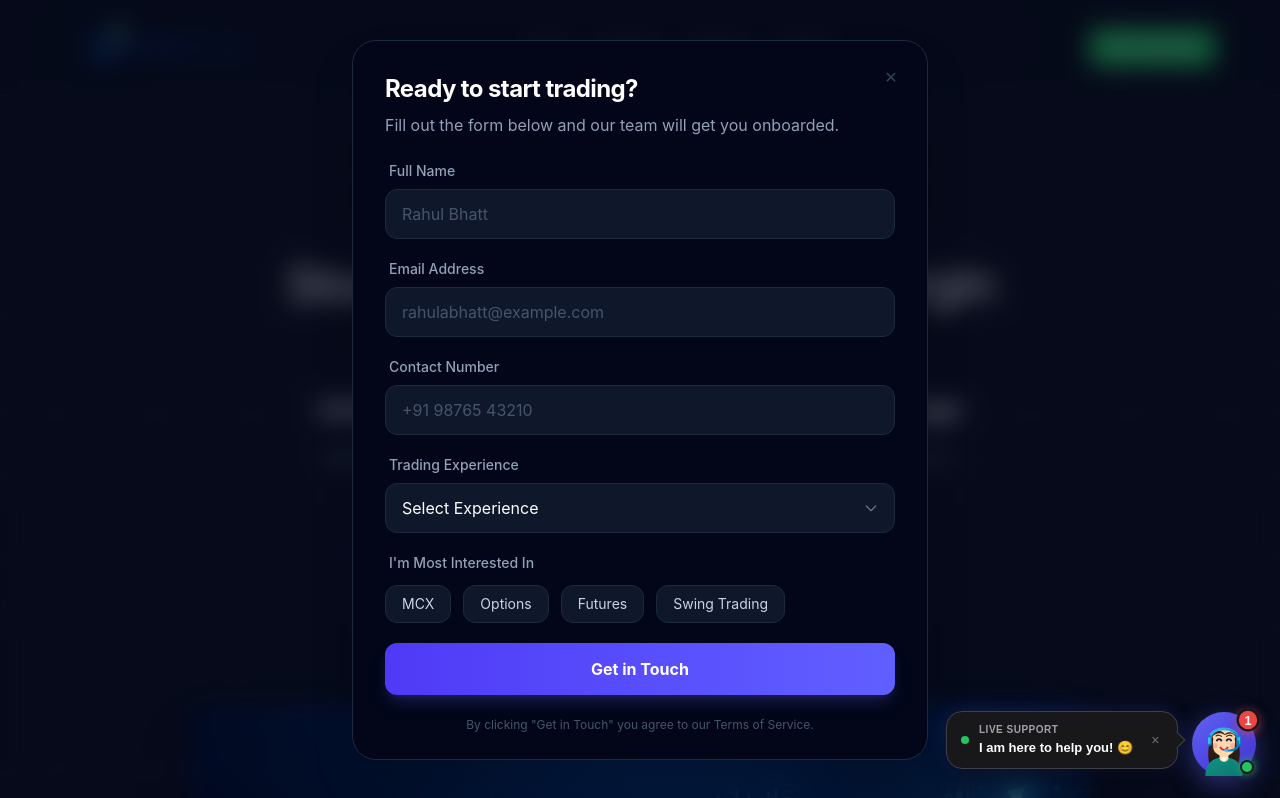
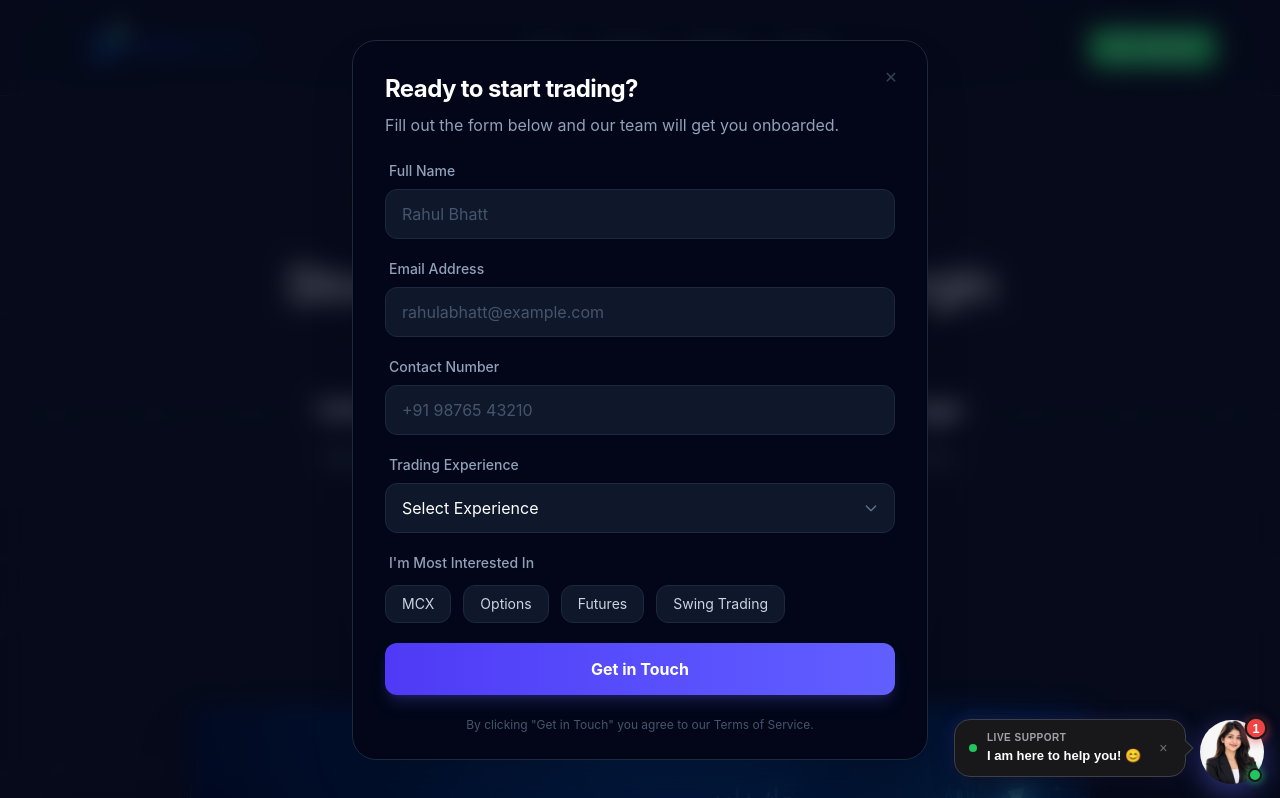
Before and after one commit to kartavya21-dot/Trade_Web_App, a React (Vite) app: page / in a window 1280 px wide. Shown: the top 798 px of the page. Built offline with nearby package versions, Linux system fonts and the light colour scheme.

Commit message:
Added girl avatar at message icon

```diff
--- a/index.html
+++ b/index.html
@@ -2,8 +2,22 @@
 <html lang="en">
   <head>
     <meta charset="UTF-8" />
-    <link rel="icon" type="image/svg+xml"  href="./src/assets/SUPER STOCK.png" />
+    <link rel="icon" type="image/svg+xml" href="./src/assets/SUPER STOCK.png" />
     <meta name="viewport" content="width=device-width, initial-scale=1.0" />
+    <!-- Google tag (gtag.js) -->
+    <script
+      async
+      src="https://www.googletagmanager.com/gtag/js?id=G-MQMQVSWZHN"
+    ></script>
+    <script>
+      window.dataLayer = window.dataLayer || [];
+      function gtag() {
+        dataLayer.push(arguments);
+      }
+      gtag("js", new Date());
+
+      gtag("config", "G-MQMQVSWZHN");
+    </script>
     <title>SuperStock - Built for Market Winners</title>
   </head>
   <body>
--- a/src/components/VisitorChatWidget.jsx
+++ b/src/components/VisitorChatWidget.jsx
@@ -1,4 +1,5 @@
 import React, { useState, useEffect, useRef } from "react";
+import supportAgentImage from "../assets/support-agent.png";
 
 const API_BASE_URL = "https://hopeful-abundance-production-8087.up.railway.app";
 const WS_BASE_URL = "wss://hopeful-abundance-production-8087.up.railway.app";
@@ -46,193 +47,25 @@ if (typeof document !== "undefined" && !document.getElementById(STYLE_ID)) {
   document.head.appendChild(style);
 }
 
-// ── Woman Support Specialist with Headphone SVG ──
+// ── Support specialist portrait ──
 function SupportAgentAvatar({ size = 48, className = "" }) {
   return (
-    <svg
+    <img
+      src={supportAgentImage}
+      alt="TradeAdmin support specialist"
       width={size}
       height={size}
-      viewBox="0 0 72 72"
-      fill="none"
-      xmlns="http://www.w3.org/2000/svg"
       className={className}
-      style={{ display: "block", flexShrink: 0 }}
-    >
-      <defs>
-        <linearGradient id="vcw-avatar-bg" x1="0%" y1="0%" x2="100%" y2="100%">
-          <stop offset="0%" stopColor="#6366f1" />
-          <stop offset="50%" stopColor="#4f46e5" />
-          <stop offset="100%" stopColor="#4338ca" />
-        </linearGradient>
-
-        <linearGradient id="vcw-headset-grad" x1="0%" y1="0%" x2="100%" y2="100%">
-          <stop offset="0%" stopColor="#38bdf8" />
-          <stop offset="100%" stopColor="#0284c7" />
-        </linearGradient>
-
-        <linearGradient id="vcw-hair-grad" x1="0%" y1="0%" x2="0%" y2="100%">
-          <stop offset="0%" stopColor="#3d2419" />
-          <stop offset="100%" stopColor="#22130c" />
-        </linearGradient>
-
-        <linearGradient id="vcw-shirt-grad" x1="0%" y1="0%" x2="100%" y2="100%">
-          <stop offset="0%" stopColor="#0d9488" />
-          <stop offset="100%" stopColor="#0f766e" />
-        </linearGradient>
-      </defs>
-
-      {/* Circular backdrop */}
-      <circle cx="36" cy="36" r="36" fill="url(#vcw-avatar-bg)" />
-
-      {/* Hair (Back Silhouette) */}
-      <path
-        d="M20 33 C17 45 18 57 22 65 C26 67 46 67 50 65 C54 57 55 45 52 33 C52 18 20 18 20 33 Z"
-        fill="url(#vcw-hair-grad)"
-      />
-
-      {/* Body / Shoulders */}
-      <path
-        d="M15 72 C15 58 23 51 36 51 C49 51 57 58 57 72 Z"
-        fill="url(#vcw-shirt-grad)"
-      />
-
-      {/* Neck */}
-      <path
-        d="M31 44 L41 44 L41 52 C41 54 39 56 36 56 C33 56 31 54 31 52 Z"
-        fill="#fed7aa"
-      />
-
-      {/* Inner Collar V-neck */}
-      <path
-        d="M32 51 L36 56 L40 51 Z"
-        fill="#ffffff"
-        opacity="0.9"
-      />
-
-      {/* Face */}
-      <ellipse cx="36" cy="34" rx="14" ry="16" fill="#fed7aa" />
-
-      {/* Cheeks blush */}
-      <circle cx="26" cy="38" r="3" fill="#f43f5e" opacity="0.25" />
-      <circle cx="46" cy="38" r="3" fill="#f43f5e" opacity="0.25" />
-
-      {/* Eyes (friendly smiling curves) */}
-      <path
-        d="M28 32 C29 30 32 30 33 32"
-        stroke="#1e1b4b"
-        strokeWidth="2.2"
-        strokeLinecap="round"
-        fill="none"
-      />
-      <path
-        d="M39 32 C40 30 43 30 44 32"
-        stroke="#1e1b4b"
-        strokeWidth="2.2"
-        strokeLinecap="round"
-        fill="none"
-      />
-
-      {/* Eyebrows */}
-      <path
-        d="M27 27 C29 25.5 32 26 33 27.5"
-        stroke="#3d2419"
-        strokeWidth="1.3"
-        strokeLinecap="round"
-        fill="none"
-      />
-      <path
-        d="M39 27.5 C40 26 43 25.5 45 27"
-        stroke="#3d2419"
-        strokeWidth="1.3"
-        strokeLinecap="round"
-        fill="none"
-      />
-
-      {/* Friendly Smile */}
-      <path
-        d="M32 40 C34 43.5 38 43.5 40 40"
-        stroke="#e11d48"
-        strokeWidth="2"
-        strokeLinecap="round"
-        fill="none"
-      />
-
-      {/* Hair (Front Bangs / Framing) */}
-      <path
-        d="M22 28 C26 19 33 20 37 25 C42 20 48 24 50 29 C47 24 42 23 37 26 C32 22 26 24 22 28 Z"
-        fill="url(#vcw-hair-grad)"
-      />
-      <path
-        d="M22 28 C21 37 23 44 25 48 C24 42 23 35 24 29 Z"
-        fill="#3d2419"
-      />
-      <path
-        d="M50 28 C51 37 49 44 47 48 C48 42 49 35 48 29 Z"
-        fill="#3d2419"
-      />
-
-      {/* Headset Band */}
-      <path
-        d="M20 31 C20 15 52 15 52 31"
-        stroke="url(#vcw-headset-grad)"
-        strokeWidth="3.2"
-        strokeLinecap="round"
-        fill="none"
-      />
-
-      {/* Headset Ear Cushions */}
-      <rect
-        x="17"
-        y="26"
-        width="5"
-        height="12"
-        rx="2.5"
-        fill="#0284c7"
-      />
-      <rect
-        x="18"
-        y="28"
-        width="3"
-        height="8"
-        rx="1.5"
-        fill="#38bdf8"
-      />
-
-      <rect
-        x="50"
-        y="26"
-        width="5"
-        height="12"
-        rx="2.5"
-        fill="#0284c7"
-      />
-      <rect
-        x="51"
-        y="28"
-        width="3"
-        height="8"
-        rx="1.5"
-        fill="#38bdf8"
-      />
-
-      {/* Microphone Boom Arm */}
-      <path
-        d="M52 33 C53 42.5 45 44 39 43"
-        stroke="#0284c7"
-        strokeWidth="2.4"
-        strokeLinecap="round"
-        fill="none"
-      />
-      {/* Microphone Tip */}
-      <rect
-        x="36"
-        y="41.5"
-        width="4.5"
-        height="3.2"
-        rx="1.6"
-        fill="#38bdf8"
-      />
-    </svg>
+      style={{
+        display: "block",
+        flexShrink: 0,
+        width: size,
+        height: size,
+        objectFit: "cover",
+        objectPosition: "center 28%",
+        borderRadius: "50%",
+      }}
+    />
   );
 }
 
@@ -678,7 +511,7 @@ export default function VisitorChatWidget() {
   ];
 
   return (
-    <div style={{ position: "fixed", bottom: 24, right: 24, zIndex: 99999, fontFamily: "sans-serif" }}>
+    <div style={{ position: "fixed", bottom: 16, right: 16, zIndex: 99999, fontFamily: "sans-serif" }}>
       {/* Speech Bubble / Callout */}
       {!isOpen && showCallout && !calloutDismissed && (
         <div
@@ -880,8 +713,9 @@ export default function VisitorChatWidget() {
       {isOpen && (
         <div
           style={{
-            width: 360,
-            height: 520,
+            width: "min(360px, calc(100vw - 32px))",
+            height: "min(520px, calc(100dvh - 32px))",
+            minHeight: 240,
             backgroundColor: "#18181b",
             color: "#f4f4f5",
             borderRadius: 20,
```
Also changed, not shown: src/assets/support-agent.png (added).
